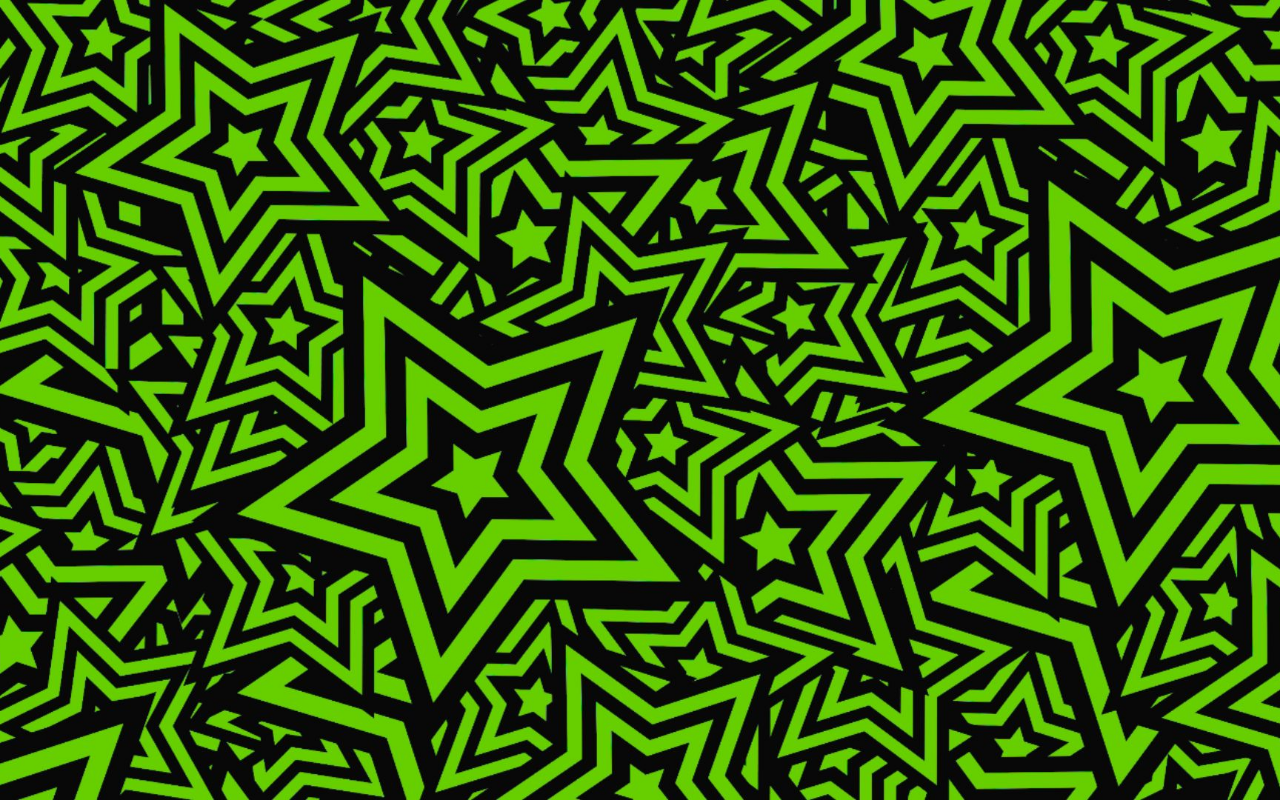
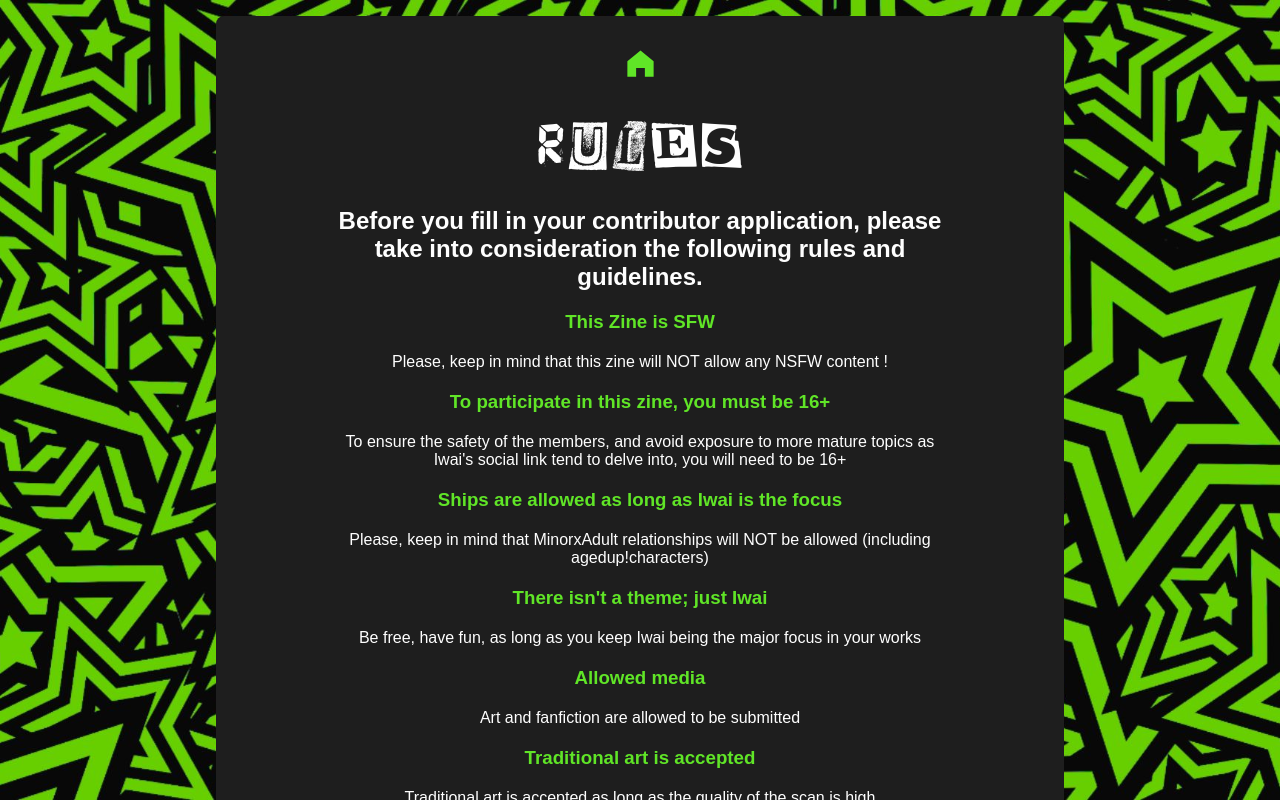
Before and after one commit to natsbarnett/iwai-zine, a React (Vite) app in the folder front-end/: page /rules in a window 1280 px wide. Before the commit this address had no page. Shown: the top 800 px of the page. Built offline with nearby package versions, Linux system fonts and the light colour scheme; a web font is replaced by a local one.

Commit message:
okay stopping for today

```diff
--- a/front-end/src/App.jsx
+++ b/front-end/src/App.jsx
@@ -3,7 +3,7 @@ import Contact from "./pages/Contact";
 import Home from "./pages/Home";
 import Contributors from "./pages/Contributors";
 import Mods from "./pages/Mods";
-import Header from "./components/Header";
+import Rules from "./pages/Rules";
 import MessageSent from "./pages/MessageSent";
 import About from "./pages/About";
 import FAQ from "./pages/FAQ";
@@ -17,6 +17,7 @@ function App() {
         <Route path="/contact" element={<Contact />} />
         <Route path="/contributors" element={<Contributors />} />
         <Route path="/mods" element={<Mods />} />
+        <Route path="/rules" element={<Rules />}/>
         <Route path="/about" element={<About />} />
         <Route path="/faq" element={<FAQ />} />
         <Route path="/message-sent" element={<MessageSent />} />
--- a/front-end/src/index.css
+++ b/front-end/src/index.css
@@ -425,6 +425,8 @@ form button:hover {
 .mod {
   display: block;
   text-align: center;
+  padding: 20px 60px;
+  border-top: 2px solid var(--gray);
 }
 
 .mod .image-socials {
@@ -566,3 +568,24 @@ form button:hover {
     display: block !important;
   }
 }
+
+/**************************
+* Rules page
+*/
+
+.rules h2{
+  max-width: 80%;
+  margin: 20px auto;
+  text-align: center;
+}
+
+.rules .green{
+  color: var(--green);
+}
+
+.rules h3, .rules p{
+  display: block;
+  max-width: 80%;
+  text-align: center;
+  margin: 20px auto;
+}
--- a/front-end/src/pages/Home.jsx
+++ b/front-end/src/pages/Home.jsx
@@ -32,8 +32,9 @@ const Home = () => {
         <h2>Links</h2>
         <div className="links-zine">
           <Link to="/about" title="Learn more about the project">About</Link>
-          <Link to="/contributors" title="Discover the contributors">Contributors</Link>
           <Link to="/mods" title="Discover the rules of the Zine">Mods</Link>
+          {/* <Link to="/contributors" title="Discover the contributors">Contributors</Link> */}
+          <Link to="/rules" title="Check out the rules of the zine">Rules</Link>
           <Link to="/faq" title="Do you have a question? Learn about the zine in the FAQ">FAQ</Link>
           <Link to="/contact" title="Do you have a question? A suggestion? Contact the team via this form!">Contact</Link>
         </div>
--- a/front-end/src/pages/Mods.jsx
+++ b/front-end/src/pages/Mods.jsx
@@ -42,6 +42,34 @@ const Mods = () => {
             </p>
           </div>
         </div>
+        <div className="mod">
+          <div className="image-socials">
+            <div className="image">
+              <img src="../../public/contributors/ibuki.png" alt="Ibuki" />
+            </div>
+            <div className="socials">
+              <a href="https://www.instagram.com/ibuki_does_drawing/" className="ig" target="_blank" title="Visit Ibuki's social media : Instagram">Instagram</a>
+            </div>
+          </div>
+          <div className="text">
+            <h2>Ibuki</h2>
+            <div className="role-infos">
+              <h3 className="role">Art Mod</h3>
+              <p>
+                Pronouns: They/Them - She/Her <span> • </span>Languages: French, English
+              </p>
+            </div>
+            <div className="intro" style={{ "--name-mod": "'Ibuki'" }}>
+              <p>
+                Lorem ipsum dolor sit amet, consectetur adipisicing elit. Incidunt facere repudiandae porro assumenda eaque itaque voluptatem magni ut dolore. Facere minima laborum sint eum autem eligendi officiis earum officia eaque.
+              </p>
+            </div>
+            <h3 className="role">Past experience :</h3>
+            <p>
+              Lorem ipsum dolor, sit amet consectetur adipisicing elit. Quas voluptatem corporis eos quibusdam commodi eligendi vel qui, voluptates aut recusandae, nam velit molestias nisi officia, ex voluptatibus. At, nam iste.
+            </p>
+          </div>
+        </div>
 
         <ReturnHome />
       </div>
--- /dev/null
+++ b/front-end/src/pages/Rules.jsx
@@ -0,0 +1,30 @@
+import React from "react";
+import ReturnHome from "../components/ReturnHome";
+import ReturnHomeIcon from "../components/ReturnHomeIcon";
+
+const Rules = () => {
+  return (
+    <div className="rules">
+      <div className="description">
+        <ReturnHomeIcon/>
+        <h1>Rules</h1>
+        <h2>Before you fill in your contributor application, please take into consideration the following rules and guidelines.</h2>
+        <h3 className="green">This Zine is SFW</h3>
+        <p className="text">Please, keep in mind that this zine will NOT allow any NSFW content !</p>
+        <h3 className="green">To participate in this zine, you must be 16+</h3>
+        <p>To ensure the safety of the members, and avoid exposure to more mature topics as Iwai's social link tend to delve into, you will need to be 16+</p>
+        <h3 className="green">Ships are allowed as long as Iwai is the focus</h3>
+        <p>Please, keep in mind that MinorxAdult relationships will NOT be allowed (including agedup!characters)</p>
+        <h3 className="green">There isn't a theme; just Iwai</h3>
+        <p>Be free, have fun, as long as you keep Iwai being the major focus in your works</p>
+        <h3 className="green">Allowed media</h3>
+        <p>Art and fanfiction are allowed to be submitted</p>
+        <h3 className="green">Traditional art is accepted</h3>
+        <p>Traditional art is accepted as long as the quality of the scan is high</p>
+        <h3 className="green">Participants will be chosen by applications</h3>
+        <ReturnHome/>
+      </div>
+    </div>
+  );
+};
+export default Rules;
```
Also changed, not shown: 1 other file (tests, documents, lock files or other folders).
